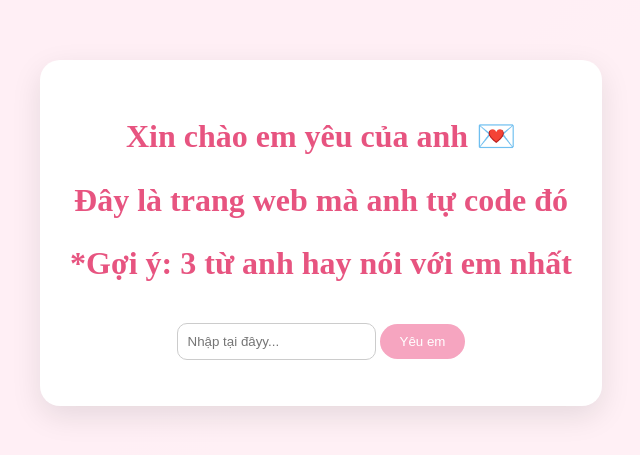
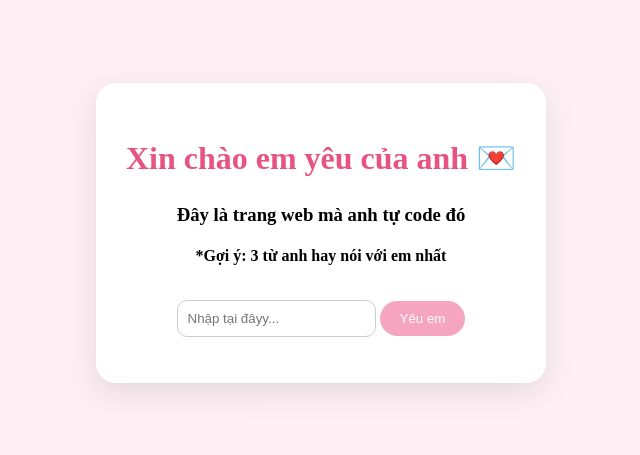
Before and after one commit to kingxpepe-dotcom/my-love-website, a plain HTML site: page index.html in a window 1280 px wide. Shown: the part 167-622 px from the top of the page, without its empty margins (319-959 px from the left). Drawn offline with Linux system fonts and the light colour scheme; a web font is replaced by a local one.

Commit message:
Update index.html

```diff
--- a/index.html
+++ b/index.html
@@ -11,8 +11,8 @@
 <div id="lock-screen">
     <div class="lock-box">
         <h2>Xin chào em yêu của anh 💌</h2>
-        <h2>Đây là trang web mà anh tự code đó</h2>
-        <h2>*Gợi ý: 3 từ anh hay nói với em nhất</h2>
+        <h3>Đây là trang web mà anh tự code đó</h3>
+        <h4>*Gợi ý: 3 từ anh hay nói với em nhất</h4>
         <input type="password" id="password" placeholder="Nhập tại đâyy...">
         <button onclick="unlock()">Yêu em</button>
         <p id="error"></p>
```
